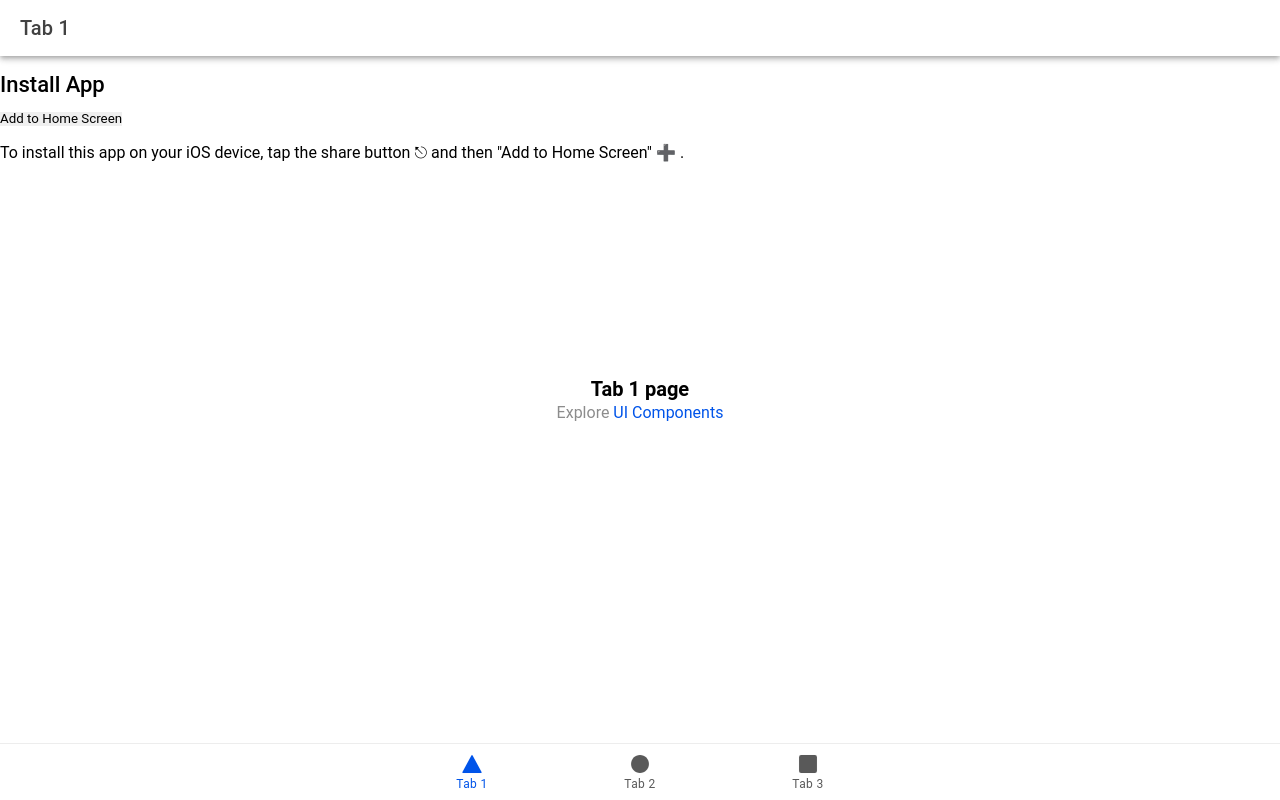
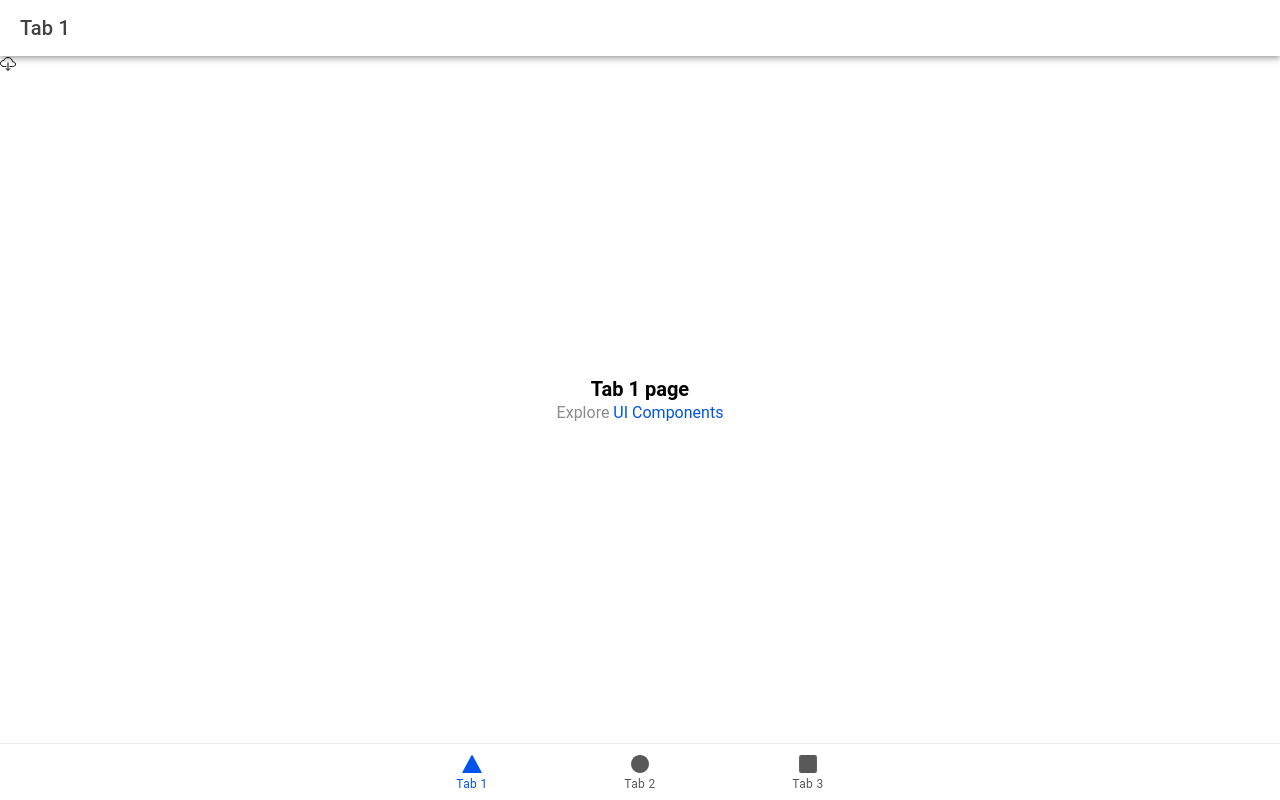
Before and after one commit to Cap-Islam-Gohar/ionic-uber, a React (Vite) app: page /tab1 in a window 1280 px wide. Built offline with nearby package versions, Linux system fonts and the light colour scheme.

Commit message:
Adding Install btn for pwa

```diff
--- a/src/components/InstalPwaBtn.tsx
+++ b/src/components/InstalPwaBtn.tsx
@@ -1,62 +1,97 @@
+import { IonAlert, IonButton, IonIcon, useIonAlert } from '@ionic/react';
+import { cloudDownloadOutline, cloudDownloadSharp, download } from 'ionicons/icons';
 import React, { useEffect, useRef, useState } from 'react'
 
 const InstallPwaBtn = () => {
-    const [isStandalone, setIsStandalone] = useState(false)
-    const [isIOS, setIsIOS] = useState(false)
-    const [promptInstall, setPromptInstall] = useState(null);
+    const [presentAlert] = useIonAlert();
+    const [supportsPWA, setSupportsPWA] = useState(false);
+    const [deferredPrompt, setDeferredPrompt] = useState(null);
+
+    const isIOS = /iPad|iPhone|iPod/.test(navigator.userAgent) && !(window as any).MSStream;
+    const isStandalone = window.matchMedia('(display-mode: standalone)').matches;
 
     useEffect(() => {
-        setIsIOS(
-            /iPad|iPhone|iPod/.test(navigator.userAgent) && !(window as any).MSStream
-        )
-
-        setIsStandalone(window.matchMedia('(display-mode: standalone)').matches)
 
         const handler = (e) => {
             e.preventDefault();
-            console.log("we are being triggered :D");
-            setPromptInstall(e);
+            setSupportsPWA(true);
+            setDeferredPrompt(e);
+            return false;
         }
 
         window.addEventListener("beforeinstallprompt", handler);
 
         return () => window.removeEventListener("transitionend", handler);
 
-    }, [])
+    }, [deferredPrompt])
+
+
+    const iosMsg = `To install this app on your iOS device, tap the share button
+        <span role='img' aria-label='share icon'> {' '} ⎋{' '} </span> and then "Add to Home Screen" <span role='img' aria-label='plus icon'>{' '}➕{' '}</span>.</p>`;
 
     const install = (event) => {
-        event.preventDefault();
-        if (!promptInstall) {
-            return;
+        if (isIOS) {
+            presentAlert({
+                header: 'Istall App',
+                message: iosMsg,
+                buttons: [{
+                    text: 'Cancel',
+                    role: 'cancel',
+                },{
+                    text: 'I undrstood',
+                    role: 'confirm',
+                }],
+            })
+        } else {
+            presentAlert({
+                header: 'Istall App',
+                message: "Add to home screen",
+                buttons: [{
+                    text: 'Cancel',
+                    role: 'cancel',
+                    handler: () => {
+                        console.log('Alert canceled');
+                    },
+                },
+                {
+                    text: 'Add to Home Screen',
+                    role: 'confirm',
+                    handler: () => {
+                        // The user has had a postive interaction with our app and Chrome
+                        // has tried to prompt previously, so let's show the prompt.
+
+                        if (deferredPrompt !== undefined) {
+                            deferredPrompt.prompt();
+                        }
+                        // Follow what the user has done with the prompt.
+                        deferredPrompt.userChoice.then(function (choiceResult) {
+
+                            console.log(choiceResult.outcome);
+
+                            if (choiceResult.outcome == 'dismissed') {
+                                console.log('User cancelled home screen install');
+                            }
+                            else {
+                                console.log('User added to home screen');
+                            }
+
+                            // We no longer need the prompt.  Clear it up.
+                            setDeferredPrompt(null)
+                        });
+
+                    },
+                }]
+            })
         }
-        promptInstall.prompt();
+
+
     }
 
     if (isStandalone) {
         return null // Don't show install button if already installed
     }
 
-    return (<>
-        <div>
-            <h3>Install App</h3>
-            <button onClick={install}>Add to Home Screen</button>
-            {/* {isIOS && ( */}
-            <p>
-                To install this app on your iOS device, tap the share button
-                <span role='img' aria-label='share icon'>
-                    {' '}
-                    ⎋{' '}
-                </span>
-                and then "Add to Home Screen"
-                <span role='img' aria-label='plus icon'>
-                    {' '}
-                    ➕{' '}
-                </span>
-                .
-            </p>
-            {/* )} */}
-        </div>
-    </>)
+    return <IonIcon onClick={install} icon={cloudDownloadOutline} />
 }
 
 export default InstallPwaBtn
```
